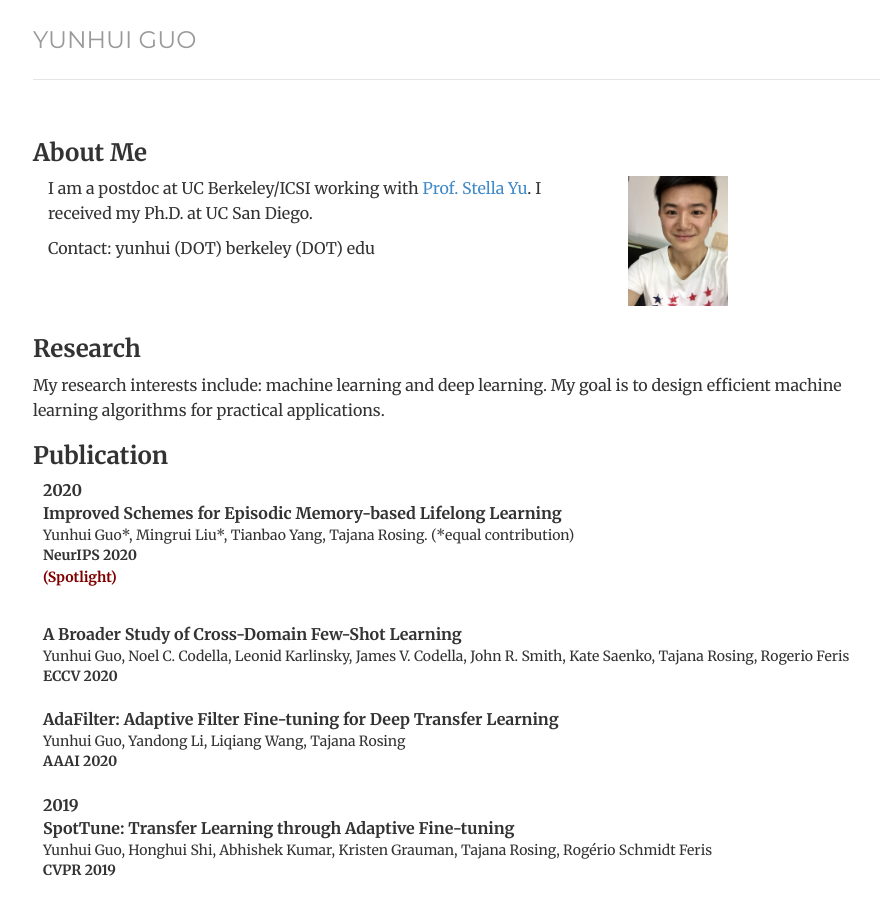
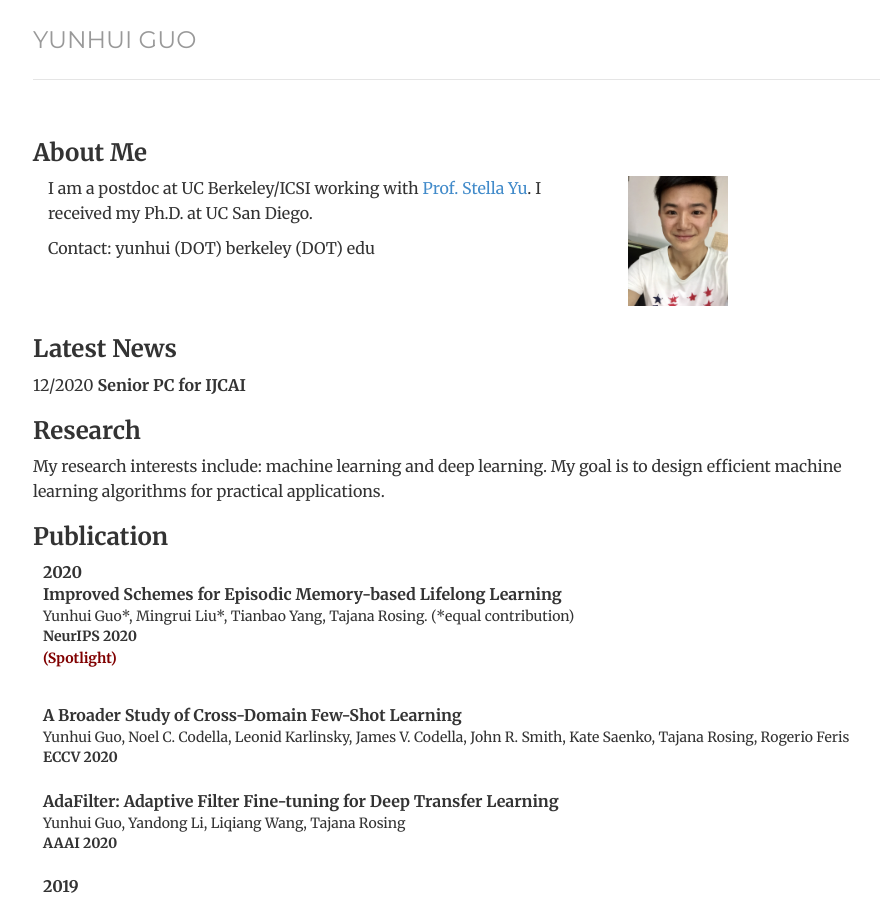
Before and after one commit to yunhuiguo/yunhuiguo.github.io, a Jekyll site: the page built from index.html, in a window 1280 px wide and 900 px high. Shown: the whole window, without its empty margins (172-1052 px from the left). Built offline with Jekyll 4.4.1, drawn with Linux system fonts in a browser that asks for light colours.

Commit message:
Update index.html

```diff
--- a/index.html
+++ b/index.html
@@ -16,10 +16,12 @@ description: Yunhui Guo
 
 	</div>
 
-
 	<div class="col-sm-4">
 	<img  class="img-circle avatar" height="130px", width="100px", alt="Yunhui Guo" src="img/FullSizeRender.jpg">
 	</div>
+
+  	<h3>Latest News</h3>
+	<p> 12/2020 <strong>Senior PC for IJCAI</strong> </p>
 
 	<h3>Research</h3>
 	<p> My research interests include: machine learning and deep learning. My goal is to design efficient machine learning algorithms for practical applications. </p>
```
